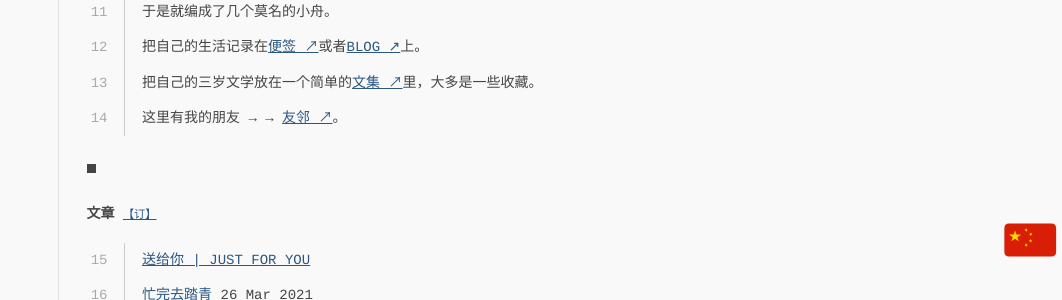
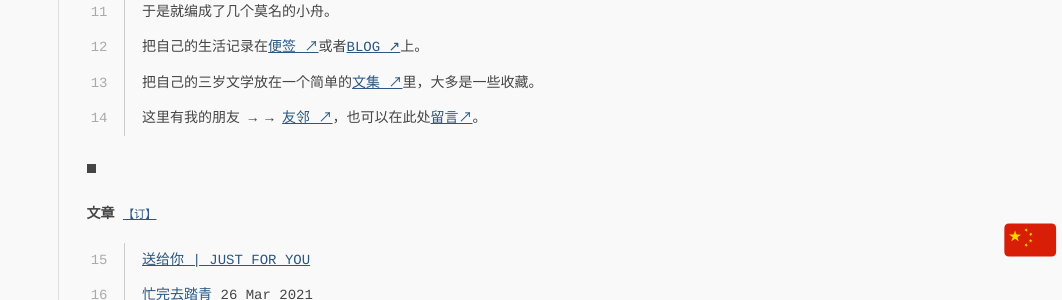
Before and after one commit to Sansuiz/sansuiz.github.io, a Jekyll site: the page built from index.html, in a window 1280 px wide. Shown: the part 614-914 px from the top of the page, without its empty margins (218-1280 px from the left). Built offline with Jekyll 4.4.1, drawn with Linux system fonts in a browser that asks for light colours; comment, search, counter and statistics services are not loaded.

Commit message:
Update index.html

```diff
--- a/index.html
+++ b/index.html
@@ -78,7 +78,7 @@ header_content: |
 
   {% assign i = i | plus: 1 %}
   {% capture content do %}
-    这里有我的朋友 → → <a href="https://buyivi.xyz/pages/friend/">友邻 ↗</a>。
+    这里有我的朋友 → → <a href="https://buyivi.xyz/pages/friend/">友邻 ↗</a>，也可以在此处<a href="https://buyivi.xyz/pages/liuyan/">留言↗</a>。
   {% endcapture %}{% include line.html i=i content=content %}
 </ul>
 
```
